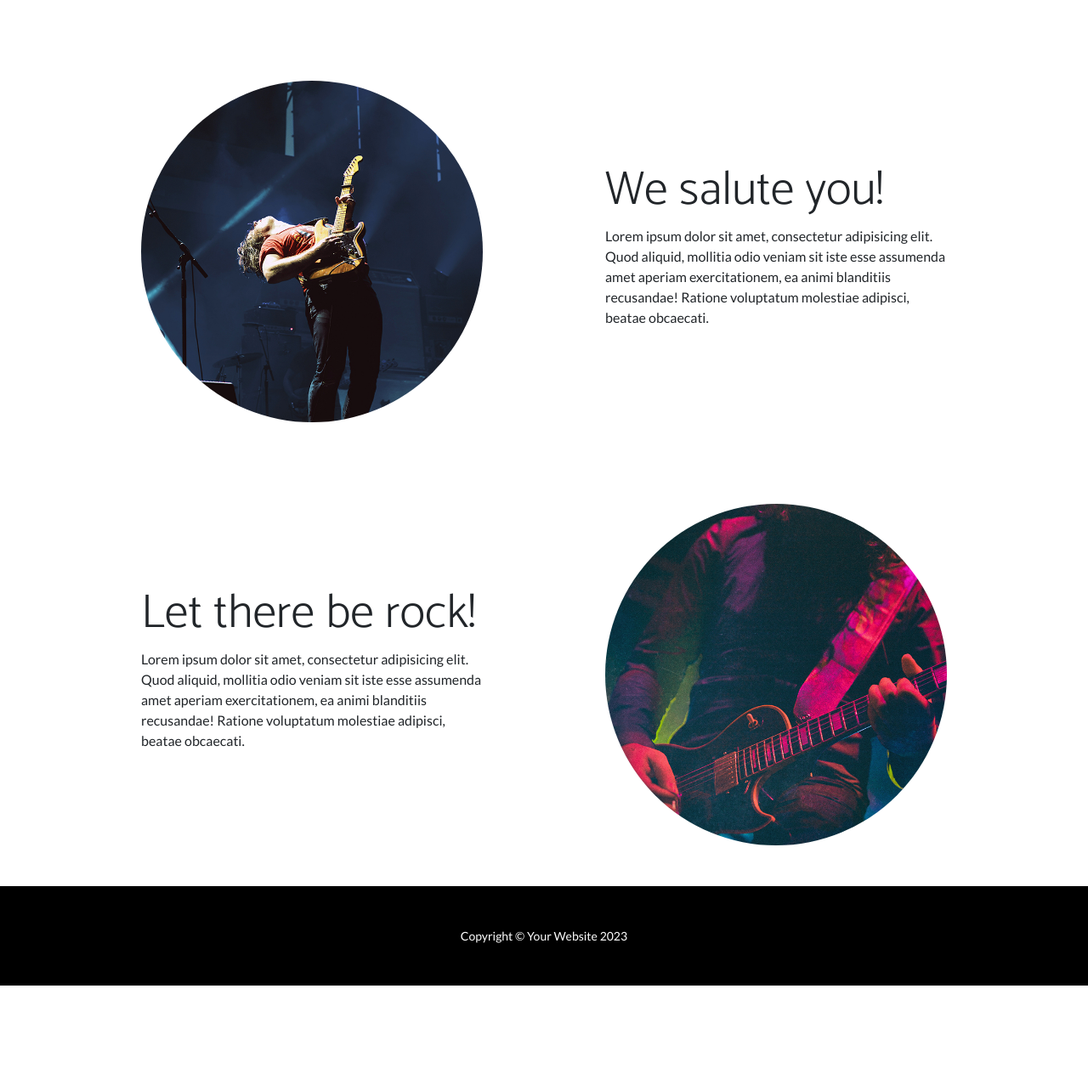
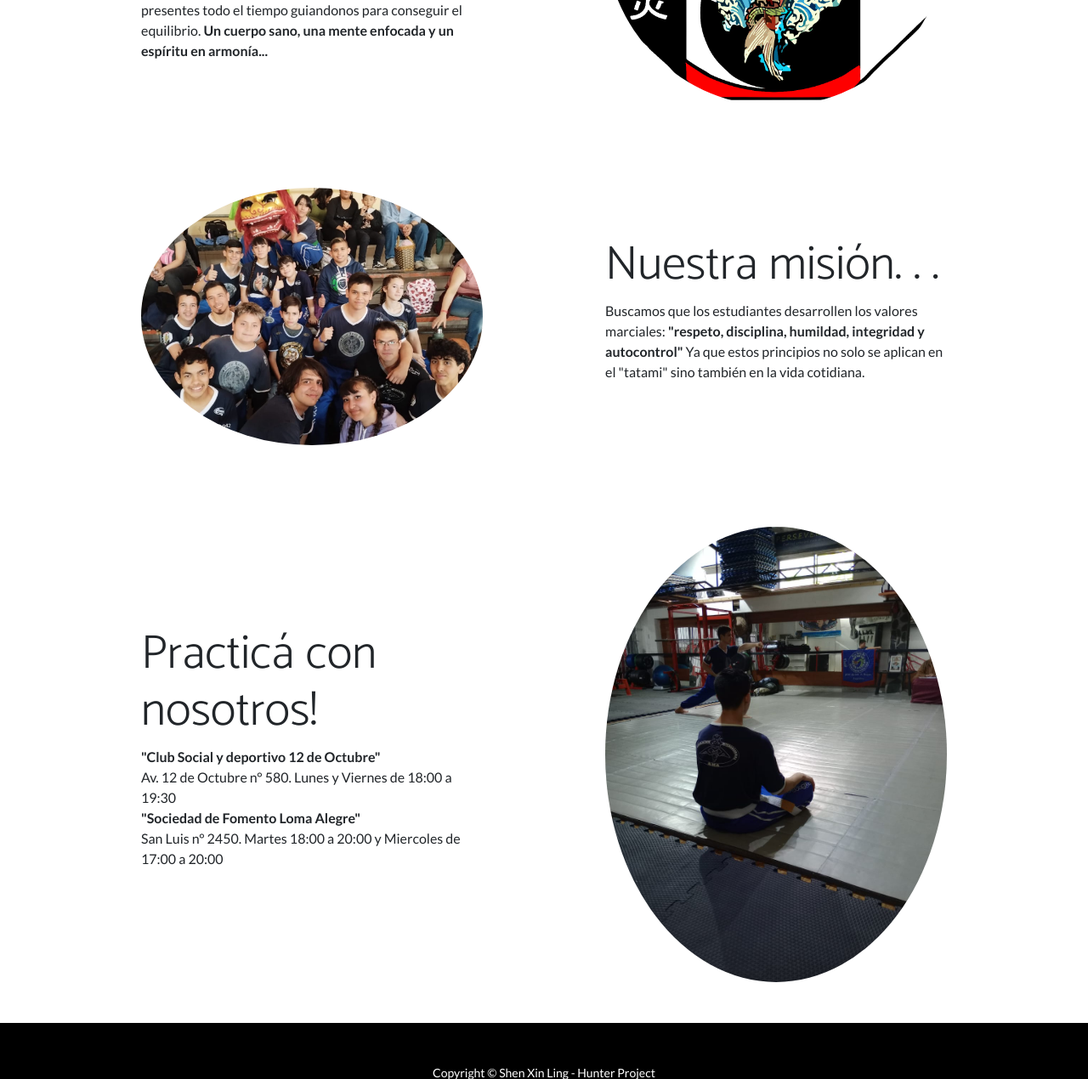
Before and after one commit to eliasescalante/shenxinglin, a Django app: template shenxinglin/alumnos/templates/alumnos/index.html in a window 1280 px wide. Shown: the part 1112-2382 px from the top of the page at 85% size. Before the commit the page ends 2272 px from the top, so only its background shows below. Run offline with Django 4.2, Linux system fonts and the light colour scheme; the template is opened without the code that fills it, so the values that code supplies are empty; some libraries are stand-ins or nearby versions.

Commit message:
actualizacion de estructura en la web y agregue las nuevas html

```diff
--- a/shenxinglin/alumnos/templates/alumnos/base.html
+++ b/shenxinglin/alumnos/templates/alumnos/base.html
@@ -20,15 +20,15 @@
         <!-- Navigation-->
         <nav class="navbar navbar-expand-lg navbar-dark navbar-custom fixed-top" style="background-color: rgba(0, 0, 0, 0.9)">
             <div class="container px-5">
-                <a class="navbar-brand" href="#page-top">Arriba</a>
+                <a class="navbar-brand" href="#page-top" style="position: relative; left: -80px;">Top</a>
                 <button class="navbar-toggler" type="button" data-bs-toggle="collapse" data-bs-target="#navbarResponsive" aria-controls="navbarResponsive" aria-expanded="false" aria-label="Toggle navigation"><span class="navbar-toggler-icon"></span></button>
                 <div class="collapse navbar-collapse" id="navbarResponsive">
-                    <img src="static/alumnos/assets/img" alt="">
                     <ul class="navbar-nav ms-auto" style="font-size: larger;">
-                        <li class="nav-item"><a class="nav-link" href="#!">La escuela</a></li>
-                        <li class="nav-item"><a class="nav-link" href="#!">Staff</a></li>
-                        <li class="nav-item"><a class="nav-link" href="#!">Alumnos</a></li>
-                        <li class="nav-item"><a class="nav-link" href="#!">Noticias</a></li>
+                        <li class="nav-item"><a class="nav-link" href="{% url 'Escuela' %}">La escuela</a></li>
+                        <li class="nav-item"><a class="nav-link" href="{% url 'Staff' %}">Staff</a></li>
+                        <li class="nav-item"><a class="nav-link" href="{% url 'Alumnos' %}">Alumnos</a></li>
+                        <li class="nav-item"><a class="nav-link" href="{% url 'Noticias' %}">Noticias</a></li>
+                        <li class="nav-item"><a class="nav-link" href="{% url 'Inicio' %}">Inicio</a></li>
                     </ul>
                 </div>
             </div>
@@ -36,16 +36,13 @@
         <!-- Header-->
         <header class="masthead text-center text-white" style="  background-image: url('static/alumnos/assets/img/banner.jpg');">
             <div class="masthead-content" >
+
                 <div class="container px-5">
-                    <h1 class="masthead-heading mb-0" style="color: yellow;">SHEN XING LIN</h1>
-                    <h2 class="masthead-subheading mb-0" style="color: yellow;">Aprende a defenderte antes que lo necesites...</h2>
-                    <a class="btn btn-primary btn-xl rounded-pill mt-5" href="#scroll">Aprende mas</a>
+                    <h1 class="masthead-heading mb-0" style="color: yellow;">SHEN XIN LING</h1>
+                    <h2 class="masthead-subheading mb-0" style="color: yellow;">Aprendé a defenderte antes que lo necesites...</h2> <br>
+                    <a class="btn btn-primary btn-xl rounded-pill mt-5" href="#scroll">Conocé más</a>
                 </div>
             </div>
-            <div class="bg-circle-1 bg-circle"></div>
-            <div class="bg-circle-2 bg-circle"></div>
-            <div class="bg-circle-3 bg-circle"></div>
-            <div class="bg-circle-4 bg-circle"></div>
         </header>
 
         {% block section1 %}
@@ -53,7 +50,8 @@
 
         <!-- Footer-->
         <footer class="py-5 bg-black">
-            <div class="container px-5"><p class="m-0 text-center text-white small">Copyright &copy; Your Website 2023</p></div>
+            <div class="container px-5"><p class="m-0 text-center text-white small">Copyright &copy; Shen Xin Ling - Hunter Project</p></div>
+            <img src="static/alumnos/assets/img" alt="instagram">
         </footer>
         <!-- Bootstrap core JS-->
         <script src="https://cdn.jsdelivr.net/npm/bootstrap@5.2.3/dist/js/bootstrap.bundle.min.js"></script>
--- a/shenxinglin/alumnos/templates/alumnos/index.html
+++ b/shenxinglin/alumnos/templates/alumnos/index.html
@@ -11,12 +11,12 @@
             <div class="container px-5">
                 <div class="row gx-5 align-items-center">
                     <div class="col-lg-6 order-lg-2">
-                        <div class="p-5"><img class="img-fluid rounded-circle" src="static/alumnos/assets/img/01.jpg" alt="..." /></div>
+                        <div class="p-5"><img class="img-fluid rounded-circle" src="static/alumnos/assets/img/escudo.jpg" alt="..." /></div>
                     </div>
                     <div class="col-lg-6 order-lg-1">
                         <div class="p-5">
-                            <h2 class="display-4">For those about to rock...</h2>
-                            <p>Lorem ipsum dolor sit amet, consectetur adipisicing elit. Quod aliquid, mollitia odio veniam sit iste esse assumenda amet aperiam exercitationem, ea animi blanditiis recusandae! Ratione voluptatum molestiae adipisci, beatae obcaecati.</p>
+                            <h2 class="display-4">Cuerpo, mente y espíritu ...</h2>
+                            <p> Son los tres elementos que deben estar en equilibrio para desarrollarse, no solo en las artes marciales sino también en los demás ambitos de la vida. En el entrenamiento que realizamos en nuestra escuela estos tres elementos estan presentes todo el tiempo guiandonos para conseguir el equilibrio. <strong>Un cuerpo sano, una mente enfocada y un espíritu en armonía... </strong>  </p>
                         </div>
                     </div>
                 </div>
@@ -27,12 +27,12 @@
             <div class="container px-5">
                 <div class="row gx-5 align-items-center">
                     <div class="col-lg-6">
-                        <div class="p-5"><img class="img-fluid rounded-circle" src="static/alumnos/assets/img/02.jpg" alt="..." /></div>
+                        <div class="p-5"><img class="img-fluid rounded-circle" src="static/alumnos/assets/img/escuela.jpg" alt="..." /></div>
                     </div>
                     <div class="col-lg-6">
                         <div class="p-5">
-                            <h2 class="display-4">We salute you!</h2>
-                            <p>Lorem ipsum dolor sit amet, consectetur adipisicing elit. Quod aliquid, mollitia odio veniam sit iste esse assumenda amet aperiam exercitationem, ea animi blanditiis recusandae! Ratione voluptatum molestiae adipisci, beatae obcaecati.</p>
+                            <h2 class="display-4">Nuestra misión. . .</h2>
+                            <p> Buscamos que los estudiantes desarrollen los valores marciales: <strong>"respeto, disciplina, humildad, integridad y autocontrol"</strong> Ya que estos principios no solo se aplican en el "tatami" sino también en  la vida cotidiana.</p>
                         </div>
                     </div>
                 </div>
@@ -43,12 +43,13 @@
             <div class="container px-5">
                 <div class="row gx-5 align-items-center">
                     <div class="col-lg-6 order-lg-2">
-                        <div class="p-5"><img class="img-fluid rounded-circle" src="static/alumnos/assets/img/03.jpg" alt="..." /></div>
+                        <div class="p-5"><img class="img-fluid rounded-circle" src="static/alumnos/assets/img/entrenar.jpg" alt="..." /></div>
                     </div>
                     <div class="col-lg-6 order-lg-1">
                         <div class="p-5">
-                            <h2 class="display-4">Let there be rock!</h2>
-                            <p>Lorem ipsum dolor sit amet, consectetur adipisicing elit. Quod aliquid, mollitia odio veniam sit iste esse assumenda amet aperiam exercitationem, ea animi blanditiis recusandae! Ratione voluptatum molestiae adipisci, beatae obcaecati.</p>
+                            <h2 class="display-4">Practicá con nosotros!</h2>
+                            <p><strong>"Club Social y deportivo 12 de Octubre"  </strong> <br>Av. 12 de Octubre n° 580. Lunes y Viernes de 18:00 a 19:30 <br>
+                               <strong>"Sociedad de Fomento Loma Alegre"  </strong> <br>San Luis n° 2450. Martes  18:00 a 20:00 y Miercoles de 17:00 a 20:00 </p>
                         </div>
                     </div>
                 </div>
--- a/shenxinglin/alumnos/urls.py
+++ b/shenxinglin/alumnos/urls.py
@@ -5,4 +5,8 @@ from alumnos import views
 
 urlpatterns = [
     path('', views.inicio ,name="Inicio"),
+    path('noticias', views.noticias, name="Noticias"),
+    path('alumnos', views.alumnos, name="Alumnos"),
+    path('staff', views.staff, name="Staff"),
+    path('escuela', views.escuela, name="Escuela"),
 ]
```
Also changed, not shown: shenxinglin/alumnos/templates/alumnos/alumnos.html (added, +17 -0 lines), shenxinglin/alumnos/templates/alumnos/escuela.html (added, +17 -0 lines), shenxinglin/alumnos/templates/alumnos/noticias.html (added, +17 -0 lines), shenxinglin/alumnos/templates/alumnos/staff.html (added, +17 -0 lines), shenxinglin/alumnos/views.py (+13 -0 lines), shenxinglin/alumnos/static/alumnos/assets/img/entrenar.jpg (added), shenxinglin/alumnos/static/alumnos/assets/img/escuela.jpg (added), shenxinglin/alumnos/static/alumnos/assets/img/logo_f.png (added), shenxinglin/alumnos/static/alumnos/assets/img/logo_i.png (added).
